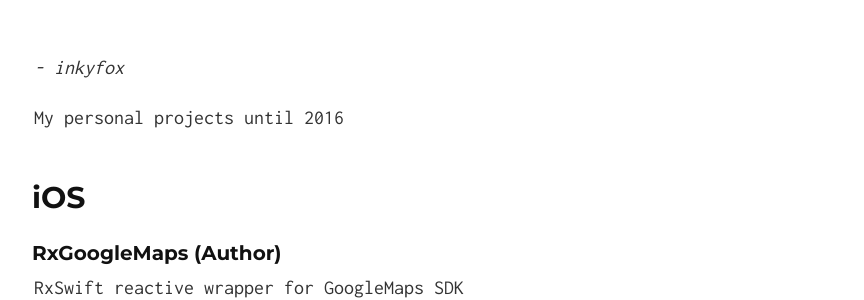
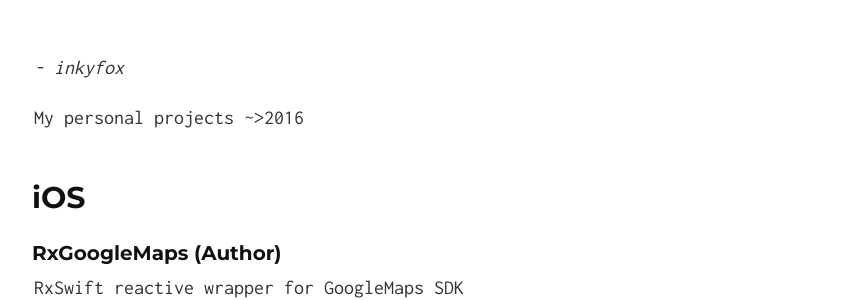
Before and after one commit to inkyfox/inkyfox.github.io, a Jekyll site: the page built from index.md, in a window 1280 px wide and 900 px high. Shown: the part 167-467 px from the top of the window, without its empty margins (206-1070 px from the left). Built offline with Jekyll 4.4.1, drawn with Linux system fonts in a browser that asks for light colours; some of the changed text lies outside the part shown.

Commit message:
Tweak some texts

```diff
--- a/index.md
+++ b/index.md
@@ -4,7 +4,7 @@
 
 *- inkyfox*
 
-My personal projects until 2016
+My personal projects ~>2016
 
 ## iOS
 
```
Also changed, not shown: other parts of index.md (+1 -1 lines).
